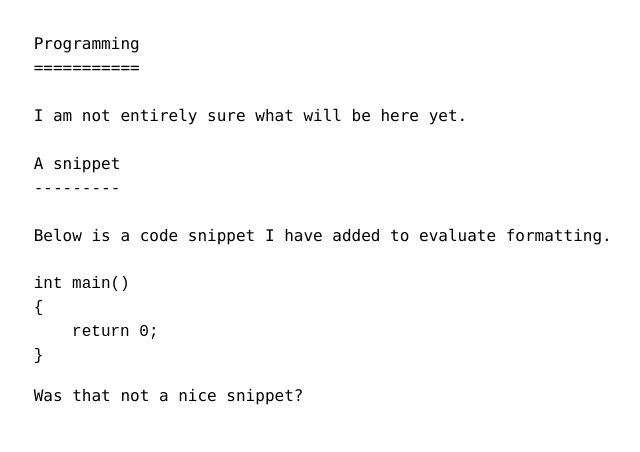
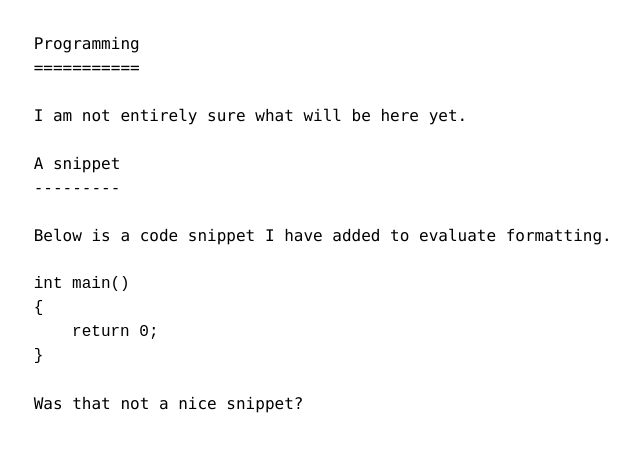
Before and after one commit to mathiaslyngbye/mathiaslyngbye.github.io, a Jekyll site: the page built from programming.md, in a window 1280 px wide. Shown: the top 452 px of the page, without its empty margins (221-861 px from the left). Built offline with Jekyll 4.4.1, drawn with Linux system fonts in a browser that asks for light colours.

Commit message:
Use same spacing for pre

```diff
--- a/_layouts/default.html
+++ b/_layouts/default.html
@@ -23,7 +23,8 @@
     h1,
     h2,
     p,
-    ul {
+    ul,
+    pre {
       margin-top: 0;
       margin-bottom: 1lh;
     }
```
